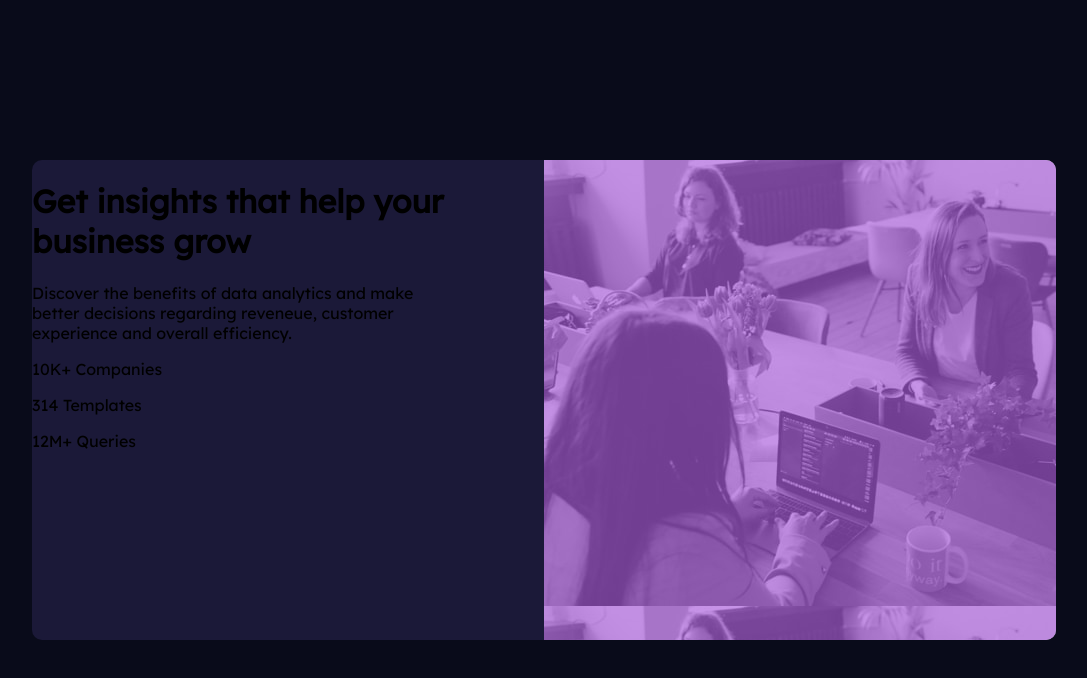
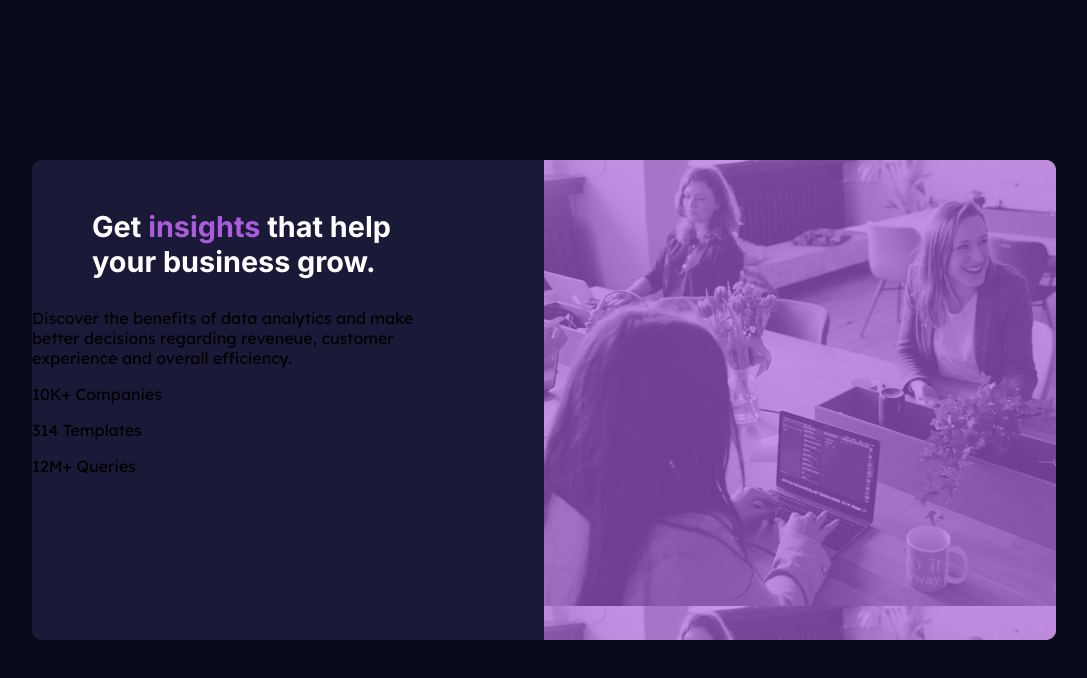
Before and after one commit to shemjay/Stats-preview-Card-Newbie-, a plain HTML site: page stats-preview-card-component-main/index.html in a window 1280 px wide. Shown: the whole page, without its empty margins (96-1183 px from the left). Drawn offline with Linux system fonts and the light colour scheme.

Commit message:
Update: styles.css
Add main title style and color

```diff
--- a/stats-preview-card-component-main/index.html
+++ b/stats-preview-card-component-main/index.html
@@ -14,9 +14,9 @@
       <!-- Main container image for the body text, does not enclose image-->
       <div class = "flex-container-content">
         <!-- Title for the content-->
-        <h1 class = "content-title">
-          Get <span>insights</span> that help your business grow
-        </h1>
+        <p class = "content-title">
+          Get <span>insights</span> that help </br> your business grow.
+        </p>
         <!-- Body paragraph text-->
         <p class = "content-body-text">Discover the benefits of data analytics and make</br>
           better decisions regarding reveneue, customer</br>
--- a/stats-preview-card-component-main/styles.css
+++ b/stats-preview-card-component-main/styles.css
@@ -43,3 +43,15 @@ body, html {
     width: 100%;
     background: rgba(170, 92, 219, 0.664);
 }
+
+.content-title {
+    font-family: 'Inter';
+    color: hsl(0, 0%, 100%);
+    font-weight: 700;
+    padding: 20px 0px 0px 60px;
+    font-size: 1.8em;
+}
+
+.content-title span {
+    color: hsl(277, 64%, 61%);
+}
```
